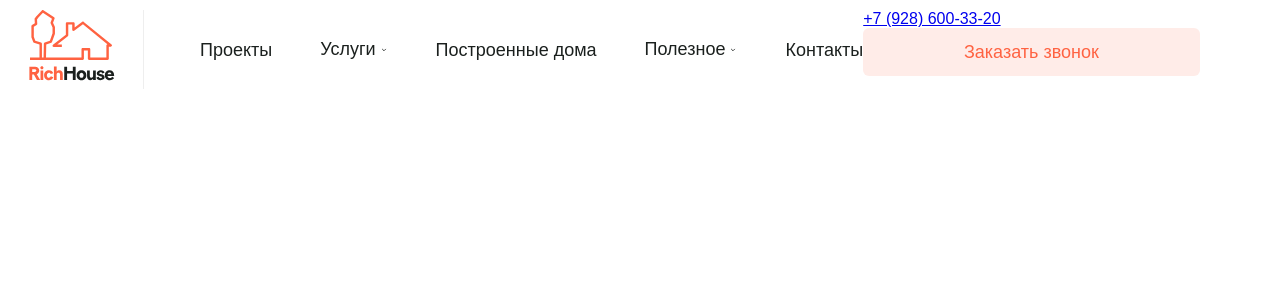
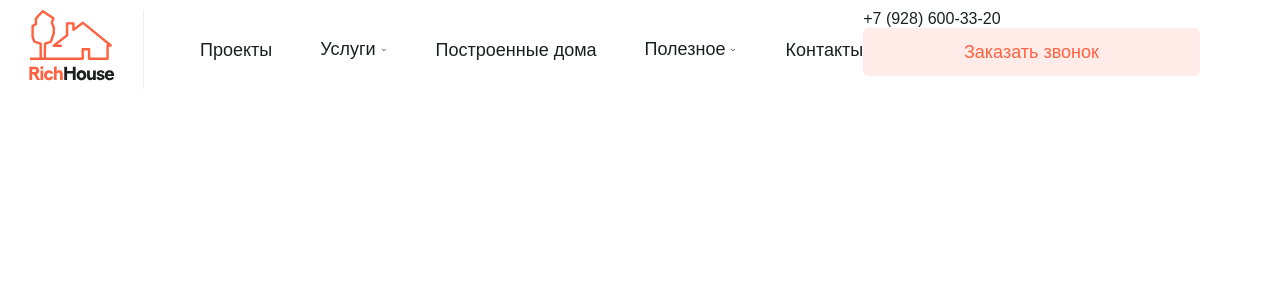
Before and after one commit to ElizavetaLeus/rich-house, a Vue app: page / in a window 1280 px wide. Shown: the top 300 px of the page. Built offline with nearby package versions, Linux system fonts and the light colour scheme; a web font is replaced by a local one.

Commit message:
ресетнула дефолтные стили

```diff
--- a/src/assets/styles/reset.css
+++ b/src/assets/styles/reset.css
@@ -11,7 +11,19 @@ body {
 h1, h2, h3, h4, h6, p {
   margin: 0;
 }
+
 button {
   cursor: pointer;
   font: inherit;
 }
+
+ul {
+  margin: 0;
+  padding: 0;
+  list-style: none;
+}
+
+a {
+  text-decoration: none;
+  color: inherit;
+}
```
